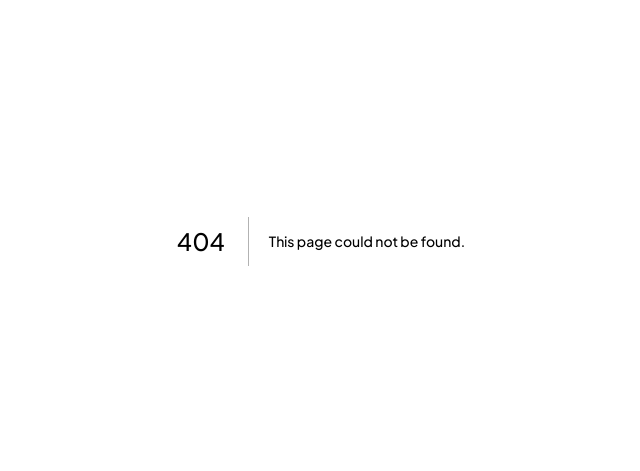
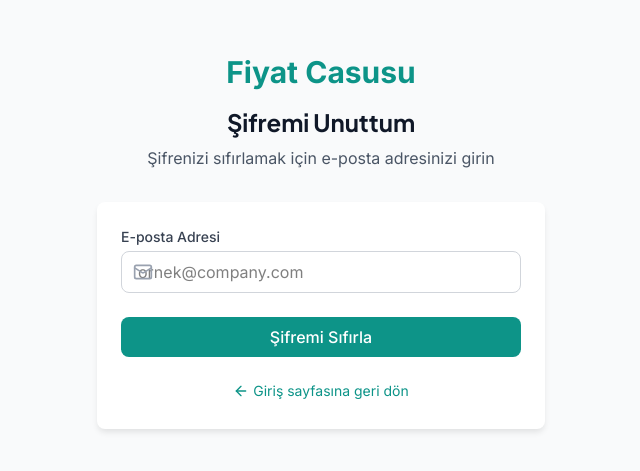
Before and after one commit to HknSoldier/fiyat-casusu, a Next.js app in the folder frontend/: page /forgot-password in a window 1280 px wide. Before the commit this address had no page. Shown: the part 159-630 px from the top of the page, without its empty margins (319-959 px from the left). Built offline with nearby package versions, Linux system fonts and the light colour scheme.

Commit message:
feat: add Turkish error messages and forgot password page

```diff
--- /dev/null
+++ b/frontend/src/app/forgot-password/page.tsx
@@ -0,0 +1,104 @@
+'use client';
+
+import { useState } from 'react';
+import Link from 'next/link';
+import { ArrowLeft, Mail, Lock } from 'lucide-react';
+
+export default function ForgotPasswordPage() {
+  const [email, setEmail] = useState('');
+  const [submitted, setSubmitted] = useState(false);
+  const [loading, setLoading] = useState(false);
+
+  const handleSubmit = async (e: React.FormEvent) => {
+    e.preventDefault();
+    setLoading(true);
+
+    // Simulate API call - backend doesn't have forgot password endpoint yet
+    setTimeout(() => {
+      setSubmitted(true);
+      setLoading(false);
+    }, 1000);
+  };
+
+  return (
+    <div className="min-h-screen flex items-center justify-center bg-gray-50 dark:bg-gray-900 py-12 px-4">
+      <div className="max-w-md w-full">
+        <div className="text-center mb-8">
+          <Link href="/" className="text-3xl font-bold text-primary">
+            Fiyat Casusu
+          </Link>
+          <h2 className="mt-4 text-2xl font-bold text-gray-900 dark:text-white">
+            Şifremi Unuttum
+          </h2>
+          <p className="mt-2 text-gray-600 dark:text-gray-400">
+            Şifrenizi sıfırlamak için e-posta adresinizi girin
+          </p>
+        </div>
+
+        <div className="card">
+          {submitted ? (
+            <div className="text-center py-6">
+              <div className="w-16 h-16 bg-green-100 dark:bg-green-900/30 rounded-full flex items-center justify-center mx-auto mb-4">
+                <Mail className="w-8 h-8 text-green-600" />
+              </div>
+              <h3 className="text-lg font-semibold mb-2 dark:text-white">E-posta Gönderildi!</h3>
+              <p className="text-gray-600 dark:text-gray-400 mb-6">
+                {email} adresine şifre sırlama bağlantısı gönderildi. Lütfen e-posta kutunuzu kontrol edin.
+              </p>
+              <Link href="/login" className="btn-primary inline-block">
+                Giriş Sayfasına Dön
+              </Link>
+            </div>
+          ) : (
+            <form onSubmit={handleSubmit} className="space-y-6">
+              <div>
+                <label htmlFor="email" className="label">
+                  E-posta Adresi
+                </label>
+                <div className="relative">
+                  <div className="absolute inset-y-0 left-0 pl-3 flex items-center pointer-events-none">
+                    <Mail className="h-5 w-5 text-gray-400" />
+                  </div>
+                  <input
+                    id="email"
+                    type="email"
+                    value={email}
+                    onChange={(e) => setEmail(e.target.value)}
+                    className="input pl-10"
+                    placeholder="ornek@company.com"
+                    required
+                  />
+                </div>
+              </div>
+
+              <button
+                type="submit"
+                disabled={loading}
+                className="w-full btn-primary py-3 disabled:opacity-50 flex items-center justify-center"
+              >
+                {loading ? (
+                  <>
+                    <svg className="animate-spin -ml-1 mr-3 h-5 w-5 text-white" xmlns="http://www.w3.org/2000/svg" fill="none" viewBox="0 0 24 24">
+                      <circle className="opacity-25" cx="12" cy="12" r="10" stroke="currentColor" strokeWidth="4"></circle>
+                      <path className="opacity-75" fill="currentColor" d="M4 12a8 8 0 018-8V0C5.373 0 0 5.373 0 12h4zm2 5.291A7.962 7.962 0 014 12H0c0 3.042 1.135 5.824 3 7.938l3-2.647z"></path>
+                    </svg>
+                    Gönderiliyor...
+                  </>
+                ) : (
+                  'Şifremi Sıfırla'
+                )}
+              </button>
+            </form>
+          )}
+
+          <div className="mt-6 text-center">
+            <Link href="/login" className="inline-flex items-center text-sm text-primary hover:underline">
+              <ArrowLeft className="w-4 h-4 mr-1" />
+              Giriş sayfasına geri dön
+            </Link>
+          </div>
+        </div>
+      </div>
+    </div>
+  );
+}
--- a/frontend/src/stores/authStore.ts
+++ b/frontend/src/stores/authStore.ts
@@ -55,7 +55,11 @@ export const useAuthStore = create<AuthState>()(
 
           if (!response.ok) {
             const data = await response.json();
-            throw new Error(data.message || 'Login failed');
+            // Handle different error cases
+            if (data.message === 'Invalid credentials' || data.message === 'Invalid email or password') {
+              throw new Error('E-posta veya şifre hatalı. Lütfen bilgilerinizi kontrol edin.');
+            }
+            throw new Error(data.message || 'Giriş başarısız');
           }
 
           const data = await response.json();
@@ -68,7 +72,7 @@ export const useAuthStore = create<AuthState>()(
           return true;
         } catch (error: any) {
           set({
-            error: error.message || 'Login failed',
+            error: error.message || 'Giriş başarısız',
             isLoading: false,
           });
           return false;
```
